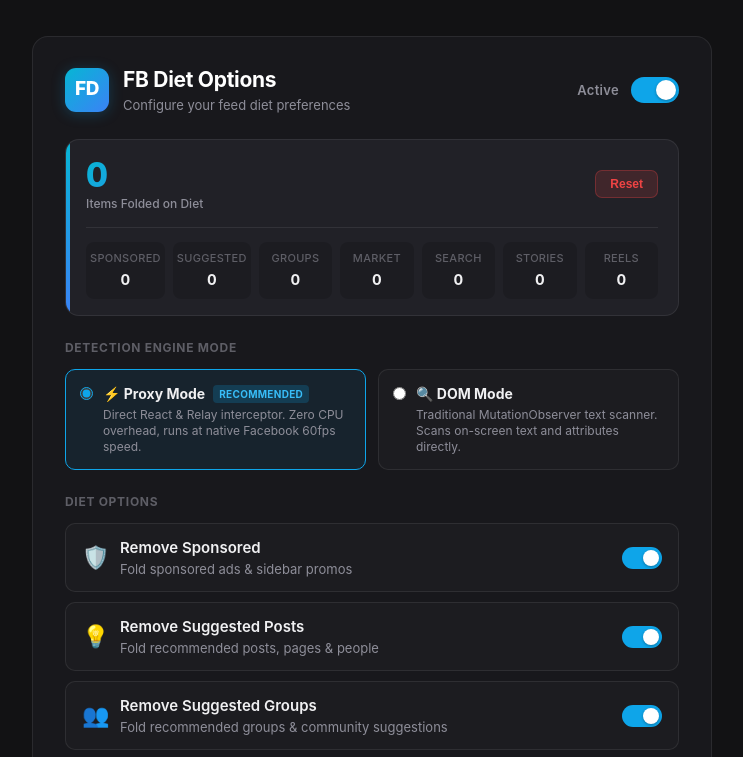
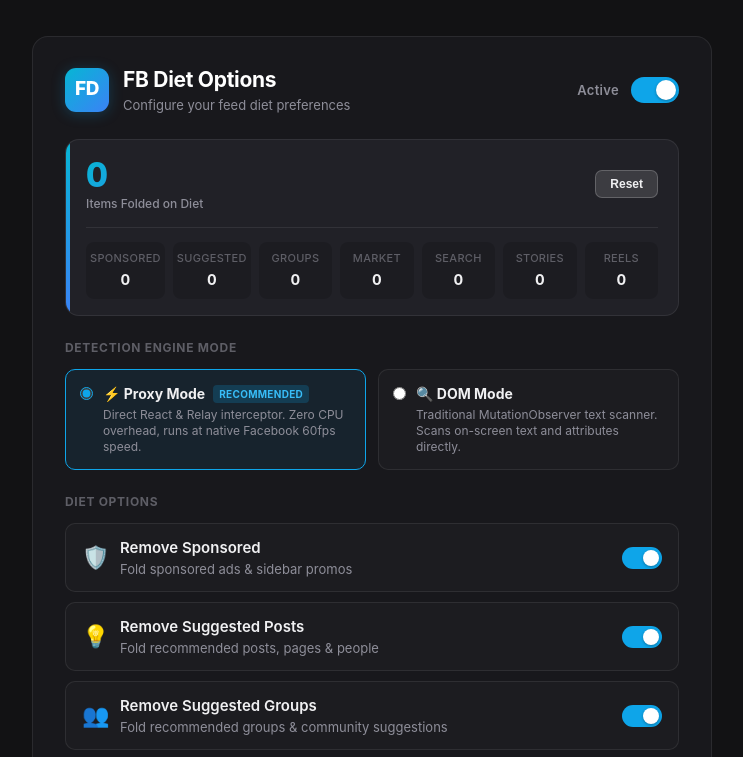
Before and after one commit to Amppa/fb-feed-diet, a browser extension: page src/options/options.html in a window 1280 px wide. In both pictures the pointer is over the button "Reset". Shown: the top 757 px of the page, without its empty margins (268-1011 px from the left). Drawn offline with Linux system fonts and the light colour scheme.

Commit message:
Use neutral gray colors for reset and options buttons in popup and options

```diff
--- a/src/options/options.css
+++ b/src/options/options.css
@@ -159,9 +159,9 @@
 }
 
 .reset-btn:hover {
-  background: rgba(239, 68, 68, 0.15);
-  color: #ef4444;
-  border-color: rgba(239, 68, 68, 0.3);
+  background: rgba(255, 255, 255, 0.12);
+  color: var(--text-primary);
+  border-color: rgba(255, 255, 255, 0.2);
 }
 
 /* Stat Breakdown Grid */
--- a/src/popup/popup.css
+++ b/src/popup/popup.css
@@ -132,9 +132,9 @@
 }
 
 .reset-btn:hover {
-  background: rgba(239, 68, 68, 0.15);
-  color: #ef4444;
-  border-color: rgba(239, 68, 68, 0.3);
+  background: rgba(255, 255, 255, 0.12);
+  color: var(--text-primary);
+  border-color: rgba(255, 255, 255, 0.2);
 }
 
 /* Settings Button */
@@ -145,7 +145,7 @@
   gap: 6px;
   width: 100%;
   padding: 10px 12px;
-  background: rgba(255, 255, 255, 0.03);
+  background: rgba(255, 255, 255, 0.04);
   border: 1px solid var(--divider);
   border-radius: 9px;
   color: var(--text-primary);
@@ -157,8 +157,9 @@
 }
 
 .settings-btn:hover {
-  background: rgba(14, 165, 233, 0.08);
-  border-color: rgba(14, 165, 233, 0.25);
+  background: rgba(255, 255, 255, 0.1);
+  border-color: rgba(255, 255, 255, 0.2);
+  color: #ffffff;
 }
 
 /* Switch Toggle Styling */
```
